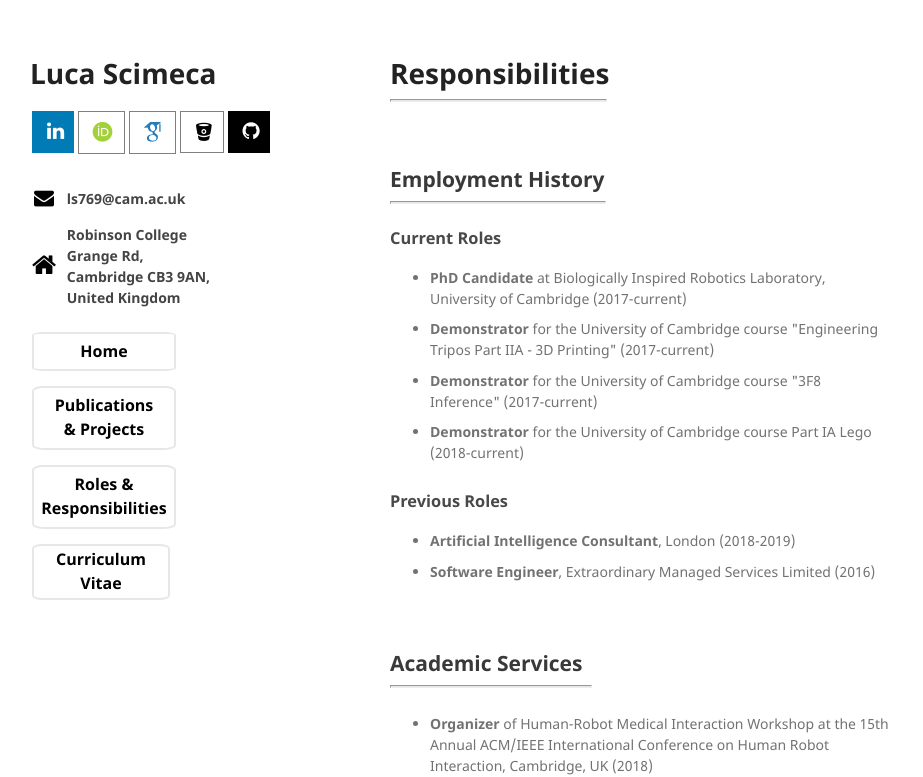
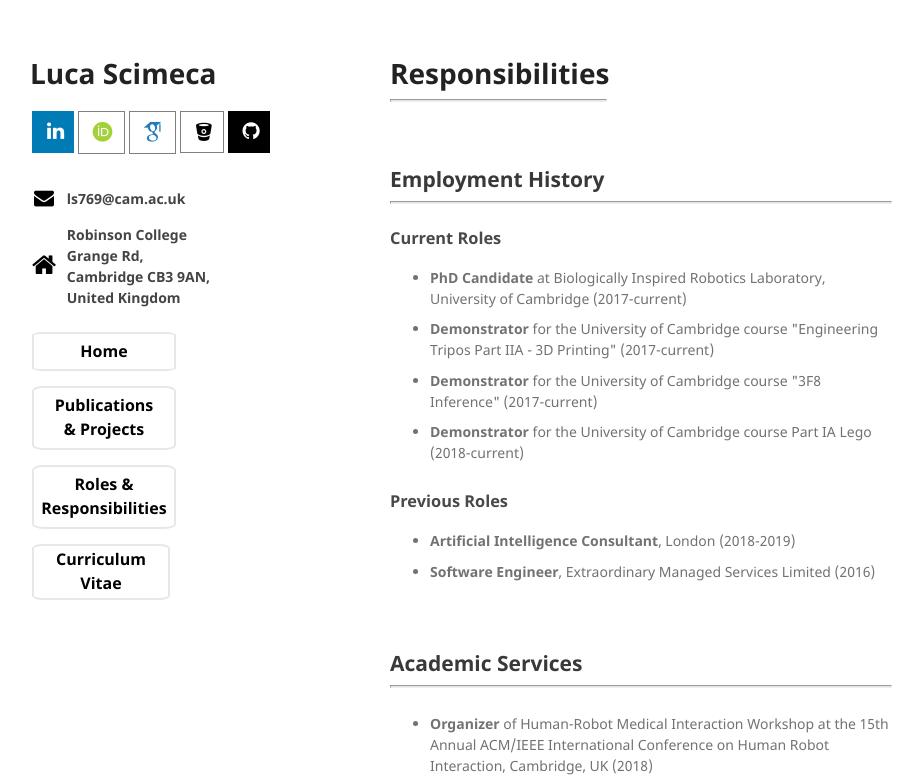
Before and after one commit to lucascimeca/lucascimeca.github.io, a Jekyll site: the page built from responsibilities.md, in a window 1280 px wide. Shown: the top 777 px of the page, without its empty margins (180-1103 px from the left). Built offline with Jekyll 4.4.1, drawn with Linux system fonts in a browser that asks for light colours; nearby versions of some CDN libraries; some web fonts are replaced; the repository's description, which GitHub fills in, is left out; our own code applies the rules of GitHub Pages for plain Markdown files.

Commit message:
Update responsibilities.md

```diff
--- a/responsibilities.md
+++ b/responsibilities.md
@@ -8,7 +8,7 @@ layout: default
 <br/>
 
 ## [](#review) Employment History
-<hr style="width: 214px">
+<hr>
 ### Current Roles
 <ul>
   <li style="padding-bottom:7pt"><b>PhD Candidate</b> at Biologically Inspired Robotics Laboratory, University of Cambridge (2017-current)</li>
@@ -24,7 +24,7 @@ layout: default
 <br/>
 
 ## [](#review) Academic Services
-<hr style="width: 200px">
+<hr>
 
 <ul style="list-style-type:disc">
   <li><b>Organizer</b> of Human-Robot Medical Interaction Workshop at the 15th Annual ACM/IEEE International Conference on Human Robot Interaction, Cambridge, UK (2018)</li>
```
